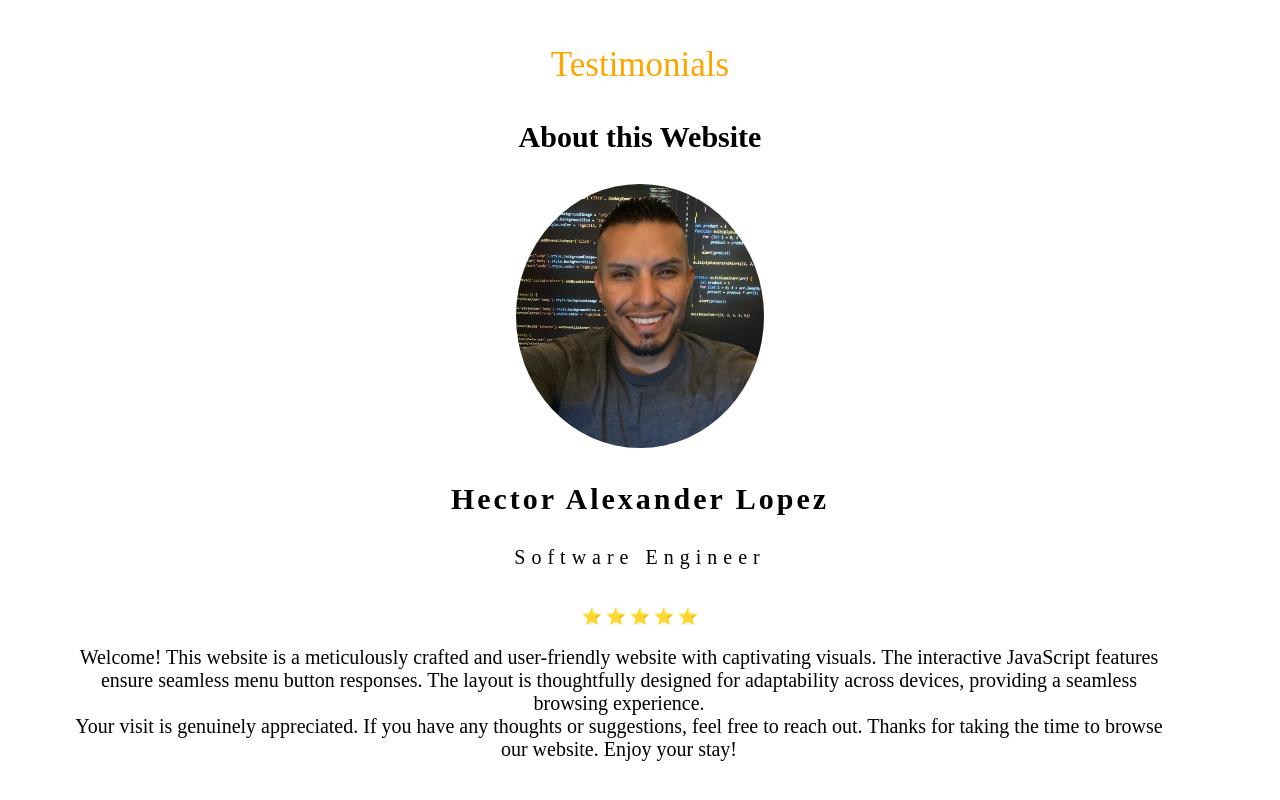
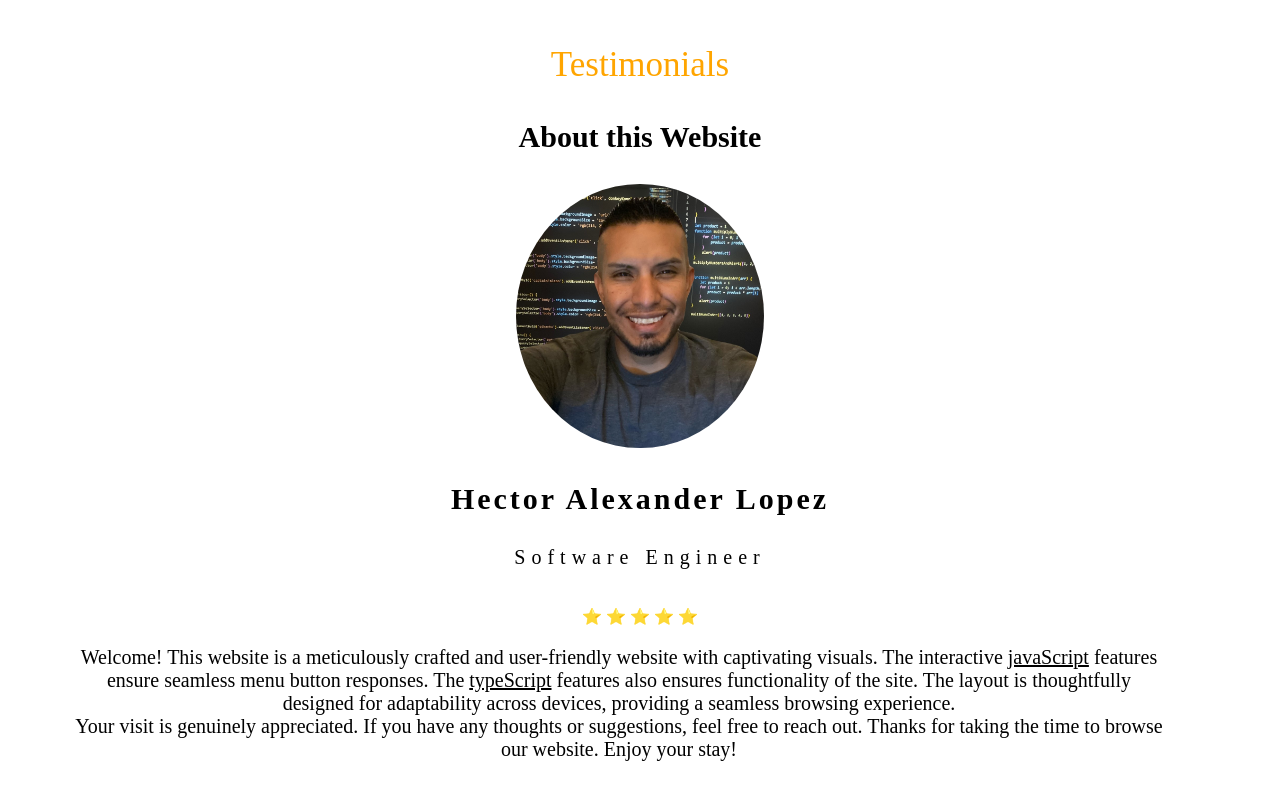
Before and after one commit to Hector-Alexander-Lopez/Restaurant_Website, a plain HTML site: page index.html in a window 1280 px wide. Shown: the part 2689-3489 px from the top of the page. Drawn offline with Linux system fonts and the light colour scheme.

Commit message:
underlining skillset

```diff
--- a/index.html
+++ b/index.html
@@ -125,7 +125,9 @@
             <p class="experience">
                 Welcome! This website is a meticulously crafted and user-friendly website with captivating
                 visuals. The
-                interactive JavaScript features ensure seamless menu button responses. The layout is thoughtfully
+                interactive <u>javaScript</u> features ensure seamless menu button responses. The <u>typeScript</u>
+                features also
+                ensures functionality of the site. The layout is thoughtfully
                 designed for
                 adaptability across devices, providing a seamless browsing experience. <br> Your visit is genuinely
                 appreciated. If you
```
